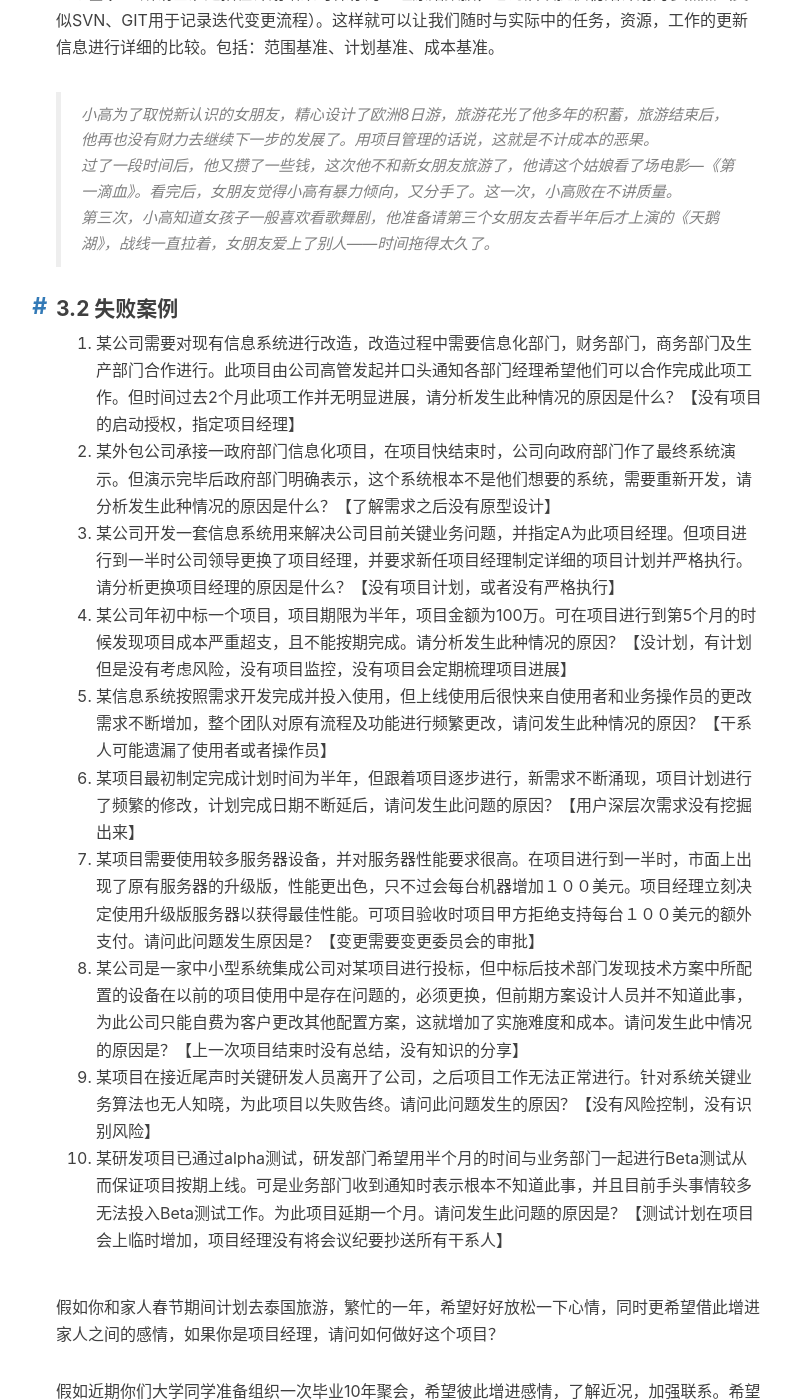
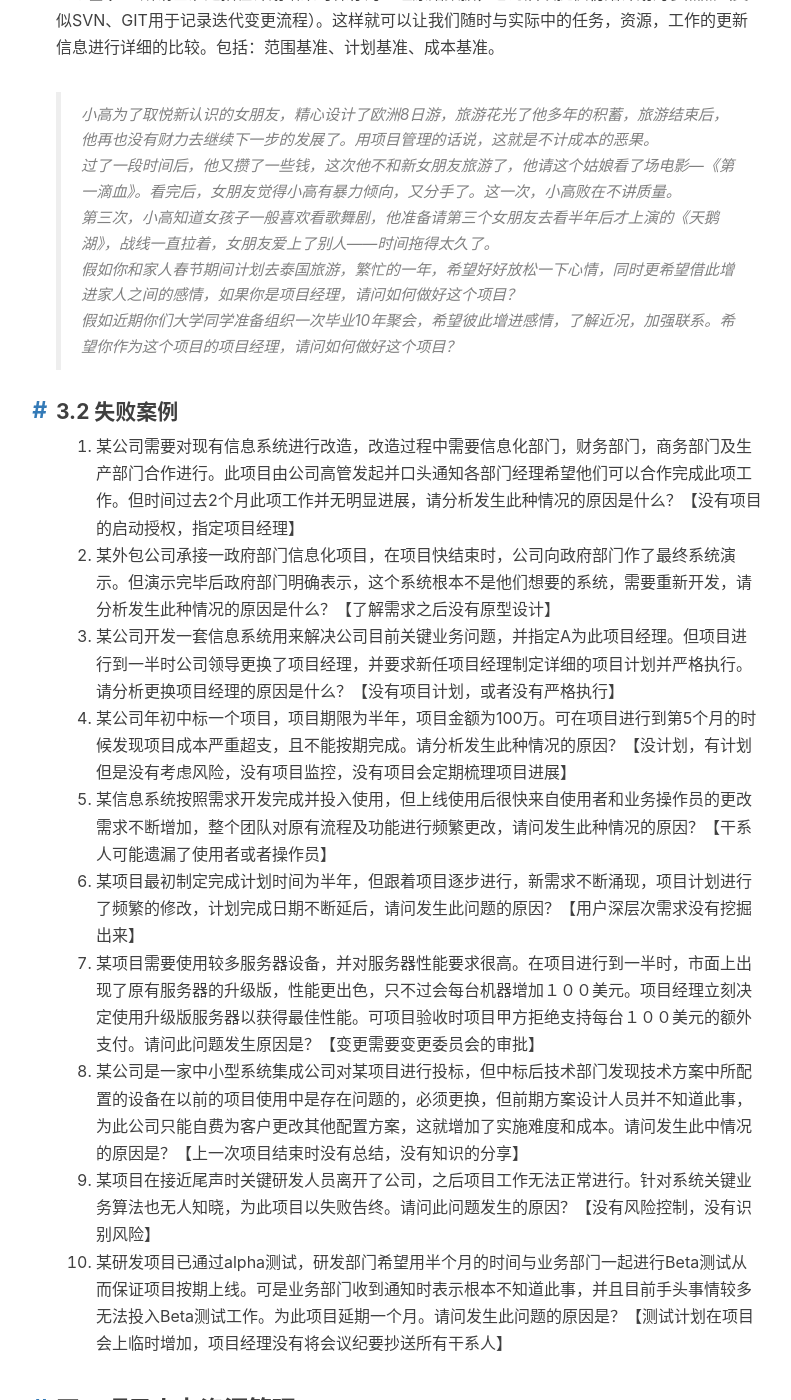
Before and after one commit to gaocn/gaocn.github.io, a Jekyll site: the page built from _posts/2018-01-08-项目管理.md, in a window 1280 px wide and 1400 px high, scrolled down 4881 px. Shown: the whole window, without its empty margins (209-1000 px from the left). Built offline with Jekyll 4.4.1, drawn with Linux system fonts in a browser that asks for light colours; comment, search, counter and statistics services are not loaded; some of the changed lines change nothing that is shown; some of the changed text lies outside the part shown.

Commit message:
添加项目管理案例

```diff
--- a/_posts/2018-01-08-项目管理.md
+++ b/_posts/2018-01-08-项目管理.md
@@ -98,6 +98,10 @@ tags:
 > 过了一段时间后，他又攒了一些钱，这次他不和新女朋友旅游了，他请这个姑娘看了场电影—《第一滴血》。看完后，女朋友觉得小高有暴力倾向，又分手了。这一次，小高败在不讲质量。
 >
 > 第三次，小高知道女孩子一般喜欢看歌舞剧，他准备请第三个女朋友去看半年后才上演的《天鹅湖》，战线一直拉着，女朋友爱上了别人——时间拖得太久了。
+>
+> 假如你和家人春节期间计划去泰国旅游，繁忙的一年，希望好好放松一下心情，同时更希望借此增进家人之间的感情，如果你是项目经理，请问如何做好这个项目？
+>
+> 假如近期你们大学同学准备组织一次毕业10年聚会，希望彼此增进感情，了解近况，加强联系。希望你作为这个项目的项目经理，请问如何做好这个项目？
 
 #### 3.2 失败案例
 
@@ -110,13 +114,10 @@ tags:
 7. 某项目需要使用较多服务器设备，并对服务器性能要求很高。在项目进行到一半时，市面上出现了原有服务器的升级版，性能更出色，只不过会每台机器增加１００美元。项目经理立刻决定使用升级版服务器以获得最佳性能。可项目验收时项目甲方拒绝支持每台１００美元的额外支付。请问此问题发生原因是？【变更需要变更委员会的审批】
 8. 某公司是一家中小型系统集成公司对某项目进行投标，但中标后技术部门发现技术方案中所配置的设备在以前的项目使用中是存在问题的，必须更换，但前期方案设计人员并不知道此事，为此公司只能自费为客户更改其他配置方案，这就增加了实施难度和成本。请问发生此中情况的原因是？【上一次项目结束时没有总结，没有知识的分享】
 9. 某项目在接近尾声时关键研发人员离开了公司，之后项目工作无法正常进行。针对系统关键业务算法也无人知晓，为此项目以失败告终。请问此问题发生的原因？【没有风险控制，没有识别风险】
-10.  某研发项目已通过alpha测试，研发部门希望用半个月的时间与业务部门一起进行Beta测试从而保证项目按期上线。可是业务部门收到通知时表示根本不知道此事，并且目前手头事情较多无法投入Beta测试工作。为此项目延期一个月。请问发生此问题的原因是？【测试计划在项目会上临时增加，项目经理没有将会议纪要抄送所有干系人】
+10. 某研发项目已通过alpha测试，研发部门希望用半个月的时间与业务部门一起进行Beta测试从而保证项目按期上线。可是业务部门收到通知时表示根本不知道此事，并且目前手头事情较多无法投入Beta测试工作。为此项目延期一个月。请问发生此问题的原因是？【测试计划在项目会上临时增加，项目经理没有将会议纪要抄送所有干系人】
 
 
 
-假如你和家人春节期间计划去泰国旅游，繁忙的一年，希望好好放松一下心情，同时更希望借此增进家人之间的感情，如果你是项目经理，请问如何做好这个项目？
-
-假如近期你们大学同学准备组织一次毕业10年聚会，希望彼此增进感情，了解近况，加强联系。希望你作为这个项目的项目经理，请问如何做好这个项目？
 
 
 
```
